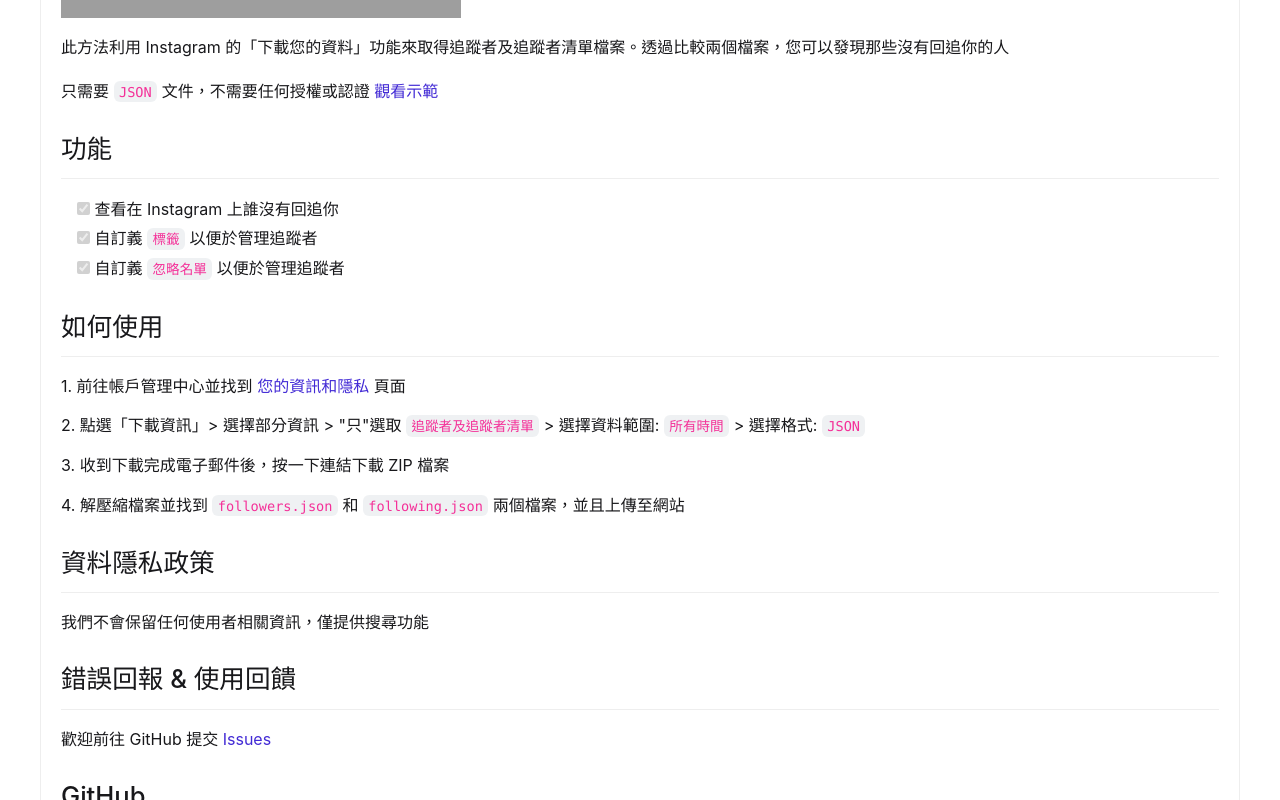
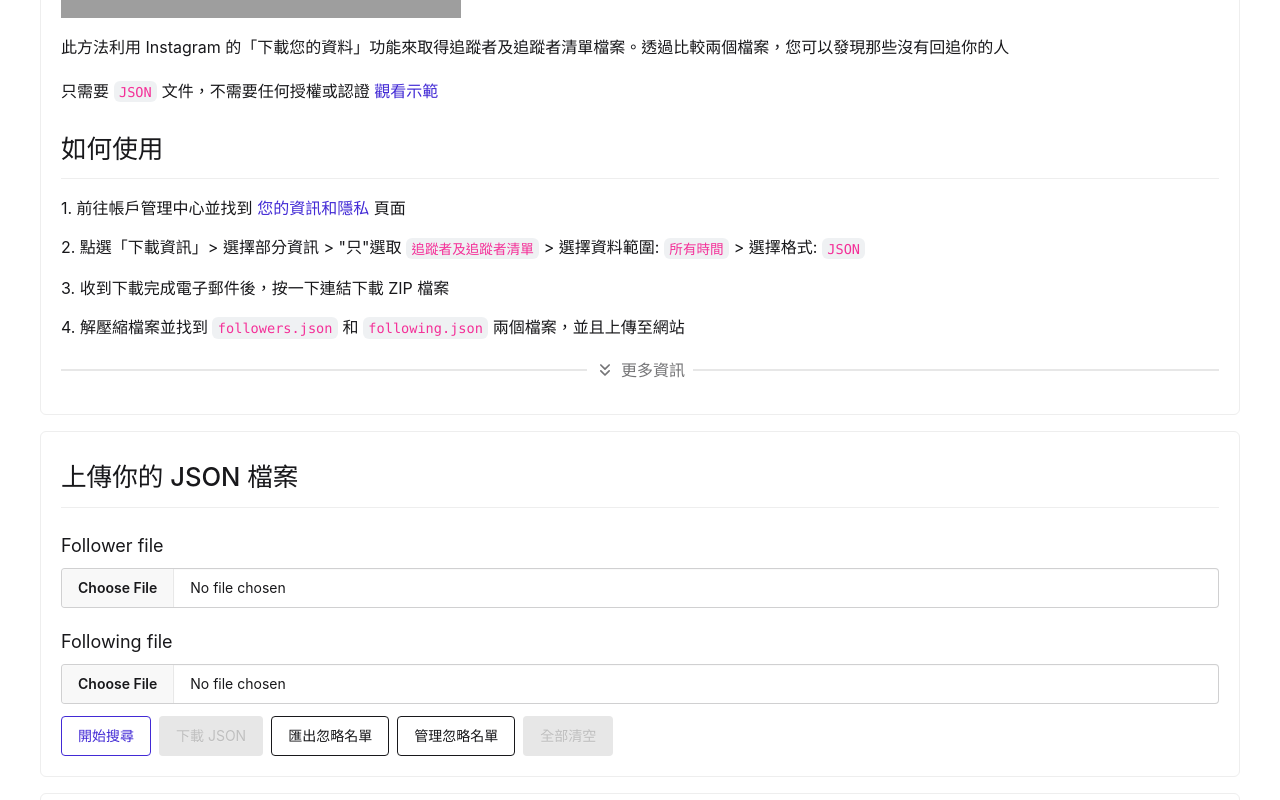
Before and after one commit to Xiang511/Instagram-Follow-Back-Tracker, a Nuxt app in the folder Instagram-Follow-Back-Tracker/: page /Instagram in a window 1280 px wide. Shown: the part 1000-1800 px from the top of the page. Built offline with nearby package versions, Linux system fonts and the light colour scheme; grey boxes are pictures that could not be loaded.

Commit message:
feat: 調整首頁 UI

```diff
--- /dev/null
+++ b/Instagram-Follow-Back-Tracker/app/components/Base/Collapse.vue
@@ -0,0 +1,53 @@
+<script setup lang="ts">
+import { ChevronsDown } from '@lucide/vue'
+
+// 預設收合;點中間帶箭頭的分隔線就能展開 / 收合內容
+withDefaults(defineProps<{ label?: string }>(), { label: '更多資訊' })
+</script>
+
+<template>
+  <div class="group collapse mt-5 rounded-none">
+    <!-- daisyUI 的 collapse 以隱形的 checkbox 蓋在標題上,點標題就會切換 -->
+    <input type="checkbox" :aria-label="label" />
+    <div class="collapse-title p-0 font-normal">
+      <div class="divider text-base-content/60 my-0 gap-2">
+        <span class="inline-flex items-center gap-1.5">
+          <!-- 收合時跳動 3 次提示可展開,展開後翻轉向上 -->
+          <ChevronsDown
+            class="hint size-5 shrink-0 transition-transform duration-300 group-has-[>input:checked]:rotate-180" />
+          {{ label }}
+        </span>
+      </div>
+    </div>
+    <div class="collapse-content p-0">
+      <slot />
+    </div>
+  </div>
+</template>
+
+<style scoped>
+.hint {
+  animation: hint-bounce 1s ease-in-out 3;
+}
+
+/* 展開後不再跳動(scoped 樣式不在 layer 內,優先權高於 utility,所以在這裡處理) */
+.group:has(> input:checked) .hint {
+  animation: none;
+}
+
+@keyframes hint-bounce {
+  0%,
+  100% {
+    transform: translateY(-20%);
+  }
+  50% {
+    transform: translateY(15%);
+  }
+}
+
+@media (prefers-reduced-motion: reduce) {
+  .hint {
+    animation: none;
+  }
+}
+</style>
--- a/Instagram-Follow-Back-Tracker/app/components/ScrollFab.vue
+++ b/Instagram-Follow-Back-Tracker/app/components/ScrollFab.vue
@@ -19,7 +19,11 @@ function scrollToDataTable() {
 <template>
   <!-- 快速捲動:展開後可選擇回到頁面最上方,或表格最上方 -->
   <div class="fab">
-    <div tabindex="0" role="button" class="btn btn-circle btn-primary lg:btn-xl" aria-label="快速捲動">
+    <div
+      tabindex="0"
+      role="button"
+      class="btn btn-circle btn-primary lg:btn-xl"
+      aria-label="快速捲動">
       <ChevronsUp />
     </div>
     <div>
--- a/Instagram-Follow-Back-Tracker/app/pages/Instagram.vue
+++ b/Instagram-Follow-Back-Tracker/app/pages/Instagram.vue
@@ -90,27 +90,6 @@ function onClear() {
         </p>
       </BaseSection>
 
-      <BaseSection title="功能">
-        <ul class="ml-4 leading-[1.8em]">
-          <li>
-            <input type="checkbox" checked disabled />
-            查看在 Instagram 上誰沒有回追你
-          </li>
-          <li>
-            <input type="checkbox" checked disabled />
-            自訂義
-            <code>標籤</code>
-            以便於管理追蹤者
-          </li>
-          <li>
-            <input type="checkbox" checked disabled />
-            自訂義
-            <code>忽略名單</code>
-            以便於管理追蹤者
-          </li>
-        </ul>
-      </BaseSection>
-
       <BaseSection title="如何使用">
         <div class="flex flex-col gap-3">
           <p>
@@ -139,6 +118,29 @@ function onClear() {
         </div>
       </BaseSection>
 
+      <!-- 「如何使用」留在外面;其餘補充資訊收進 Collapse,用帶箭頭的分隔線展開 -->
+      <BaseCollapse>
+        <BaseSection title="功能">
+          <ul class="ml-4 leading-[1.8em]">
+            <li>
+              <input type="checkbox" checked disabled />
+              查看在 Instagram 上誰沒有回追你
+            </li>
+            <li>
+              <input type="checkbox" checked disabled />
+              自訂義
+              <code>標籤</code>
+              以便於管理追蹤者
+            </li>
+            <li>
+              <input type="checkbox" checked disabled />
+              自訂義
+              <code>忽略名單</code>
+              以便於管理追蹤者
+            </li>
+          </ul>
+        </BaseSection>
+
         <BaseSection title="資料隱私政策">
           <p>我們不會保留任何使用者相關資訊，僅提供搜尋功能</p>
         </BaseSection>
@@ -161,6 +163,7 @@ function onClear() {
         <BaseSection title="FAQ">
           <BaseAccordion :items="faqs" />
         </BaseSection>
+      </BaseCollapse>
     </BaseCard>
 
     <BaseCard id="mainform">
```
Lines whose indentation alone changed are shown as unchanged.
